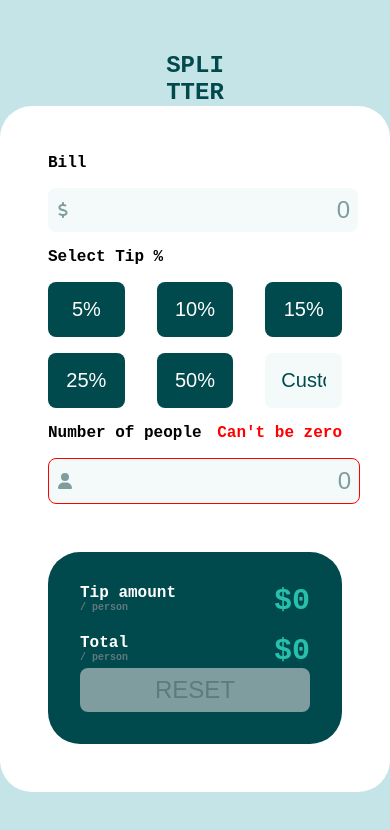
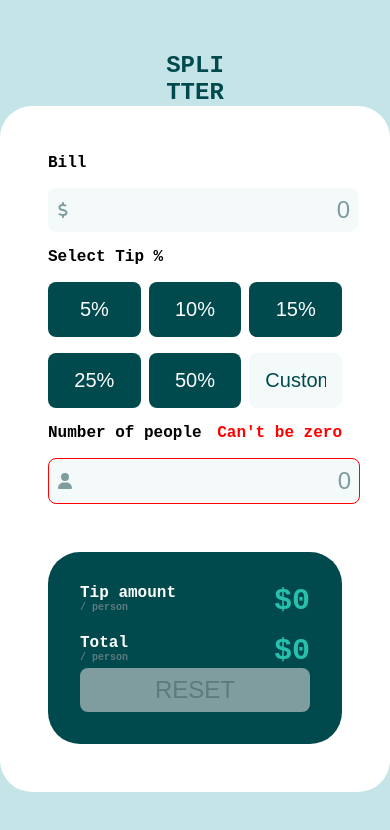
Before and after one commit to NicolaVolta/TipCalculator, a React (Vite) app: page / in a window 390 px wide. Shown: the top 830 px of the page. Built offline with nearby package versions, Linux system fonts and the light colour scheme.

Commit message:
Fixed buttons size in mobile layout

```diff
--- a/src/components/InputPanel/InputPanel.scss
+++ b/src/components/InputPanel/InputPanel.scss
@@ -41,8 +41,9 @@
     div {
         display: flex;
         flex-direction: row;
-        flex-wrap: wrap;
-        gap: 2rem;
+        flex-wrap: nowrap;
+        gap: .5rem;
+        justify-content: center;
 
         input {
             flex: 1;
@@ -52,10 +53,11 @@
             border-radius: .5rem;
             font-size: 20px;
             color: #fff;
-            max-width: 30%;
-            width: 30%;
+
+
 
             &[type=number] {
+                width: calc(33.33% - 0.5rem);
                 text-align: end;
                 background-color: $very-light-greish-cyan;
                 color: $very-dark-cyan;
```
